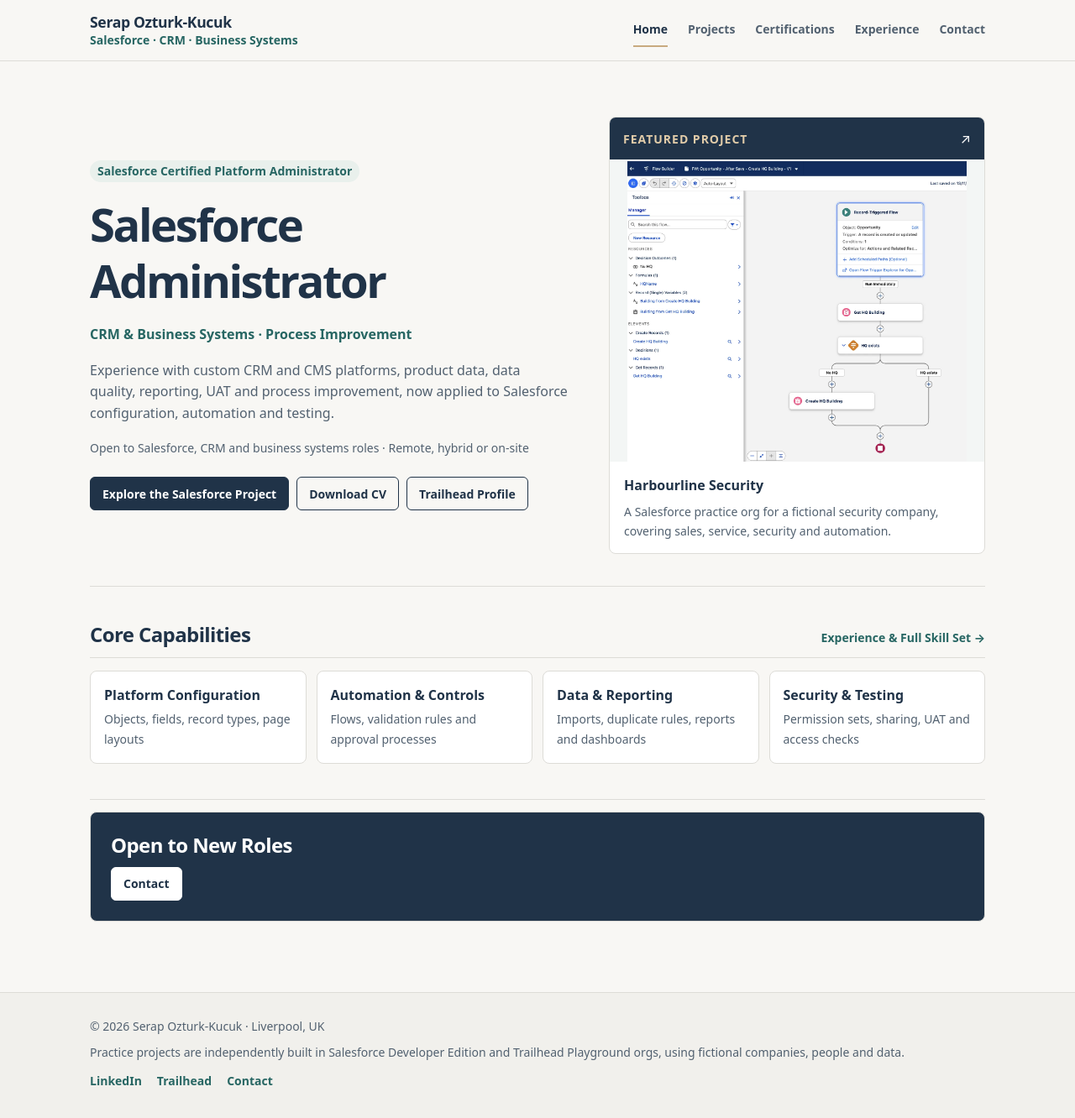
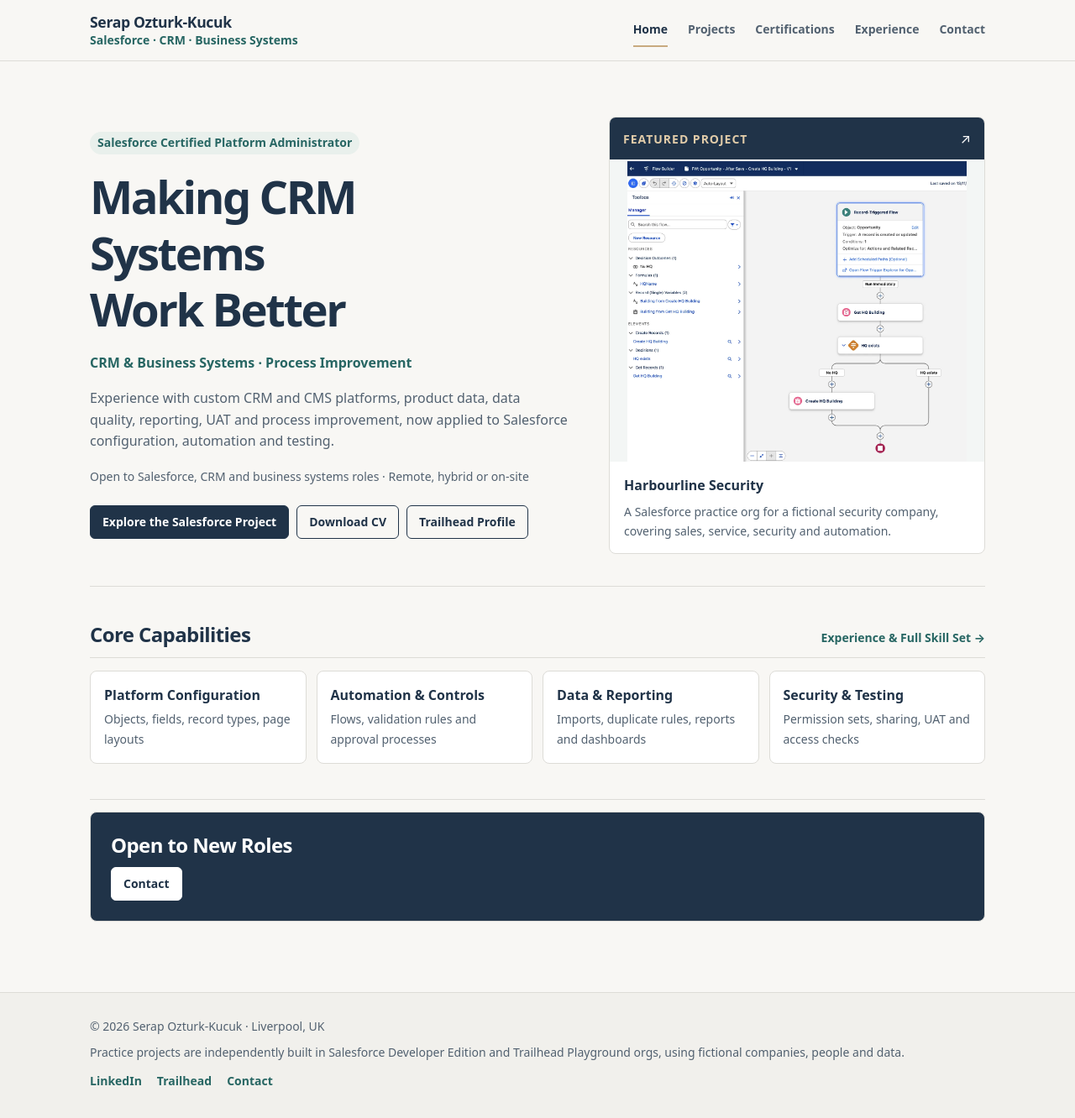
Before and after one commit to serapozturkkucuk/serapozturkkucuk.github.io, a Jekyll site: the page built from index.html, in a window 1280 px wide and 1333 px high. Shown: the whole window at 84% size. Built offline with Jekyll 4.4.1, drawn with Linux system fonts in a browser that asks for light colours.

Commit message:
Update home hero headline

```diff
--- a/index.html
+++ b/index.html
@@ -5,7 +5,7 @@ title: Home
 <section class="hero home-hero">
   <div class="hero-copy">
     <span class="pill">Salesforce Certified Platform Administrator</span>
-    <h1>Salesforce Administrator</h1>
+    <h1>Making CRM Systems Work Better</h1>
     <p class="home-role-line">CRM &amp; Business Systems · Process Improvement</p>
     <p class="lede">Experience with custom CRM and CMS platforms, product data, data quality, reporting, UAT and process improvement, now applied to Salesforce configuration, automation and testing.</p>
     <p class="muted home-location">Open to Salesforce, CRM and business systems roles · Remote, hybrid or on-site</p>
```
